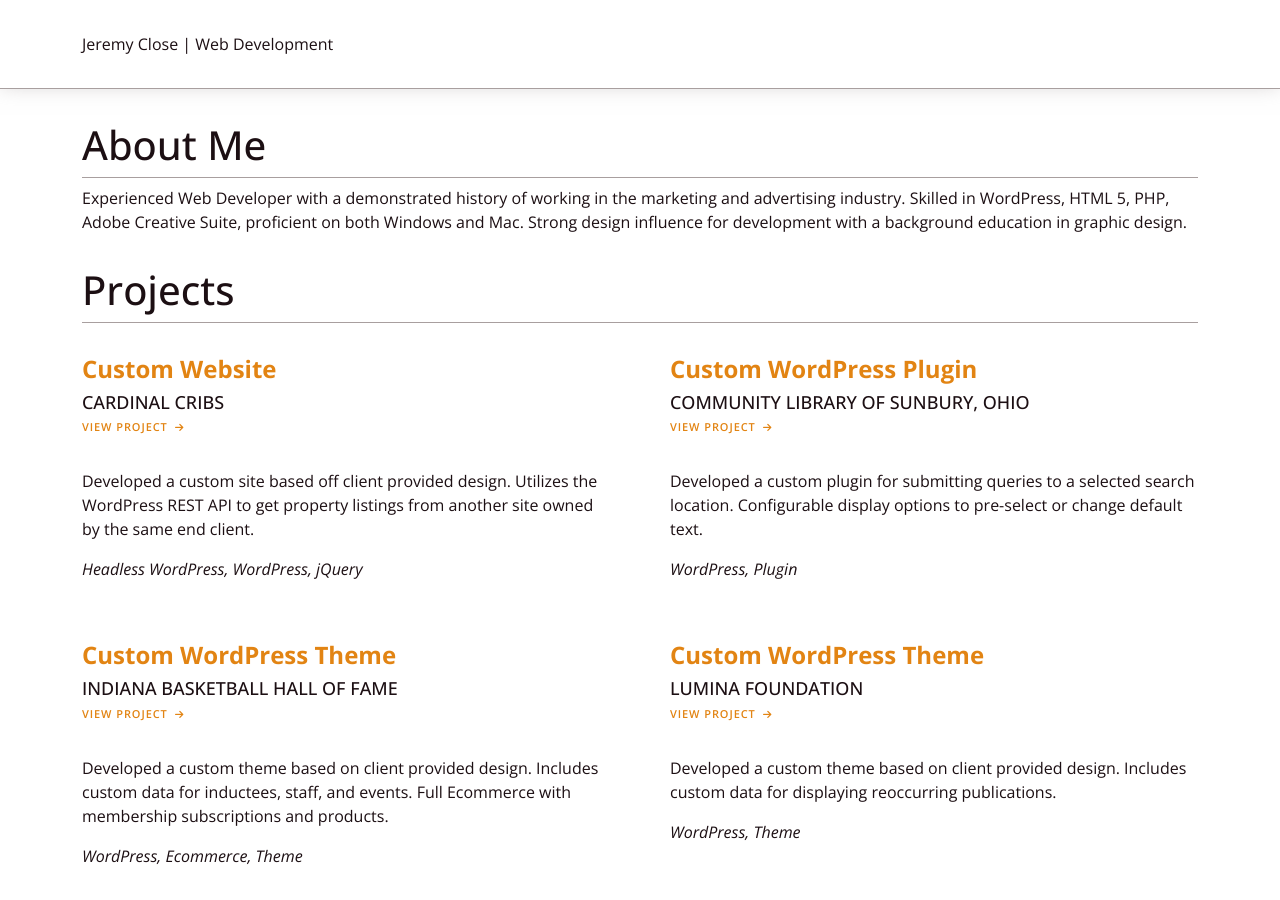
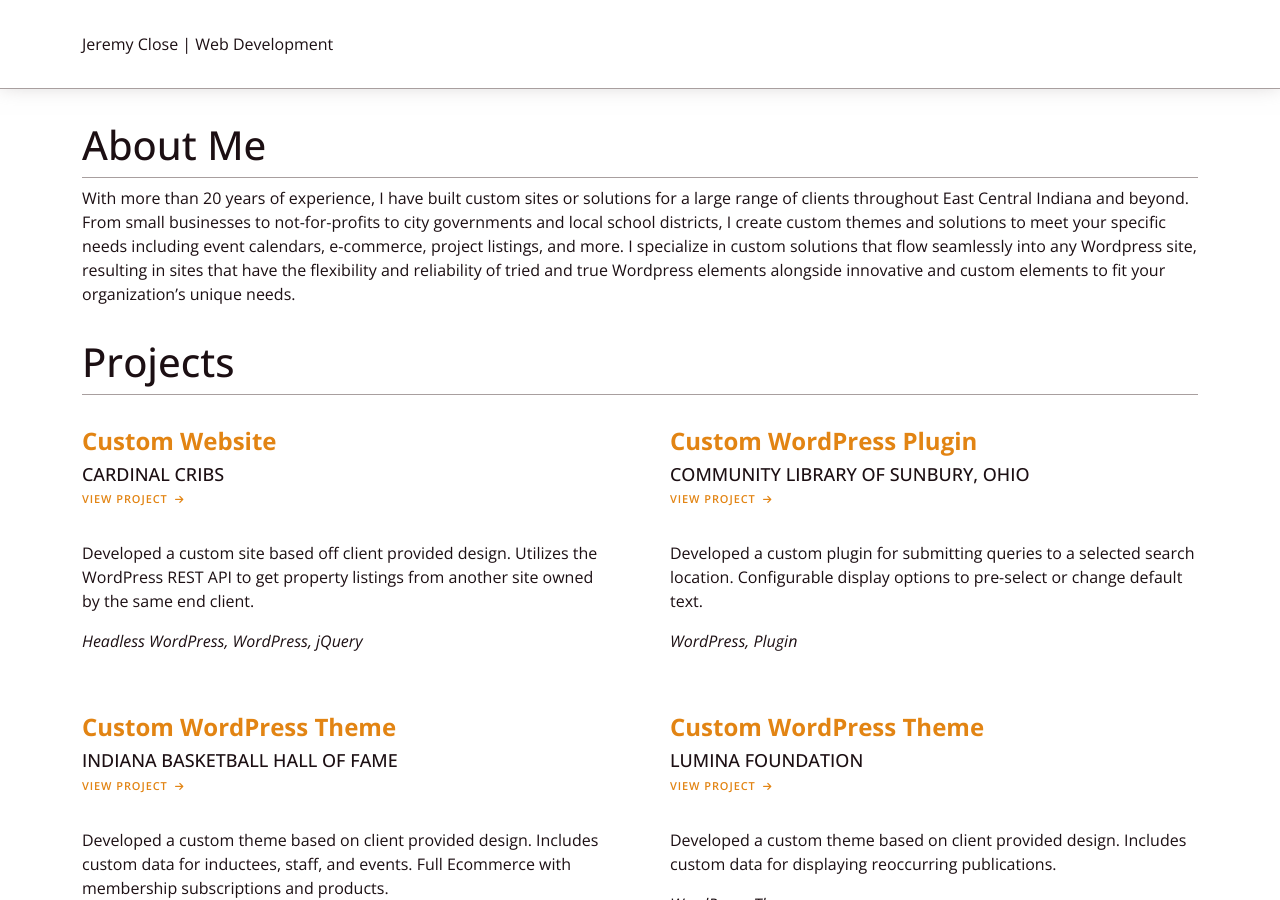
Before and after one commit to jkclose/jkclose.github.io, a Jekyll site: the page built from index.html, in a window 1280 px wide and 900 px high. Built offline with Jekyll 4.4.1, drawn with Linux system fonts in a browser that asks for light colours.

Commit message:
Basic content

```diff
--- a/index.html
+++ b/index.html
@@ -2,6 +2,6 @@
 title: About Me
 ---
 
-<p>Experienced Web Developer with a demonstrated history of working in the marketing and advertising industry. Skilled in WordPress, HTML 5, PHP, Adobe Creative Suite, proficient on both Windows and Mac. Strong design influence for development with a background education in graphic design.</p>
+<p>With more than 20 years of experience, I have built custom sites or solutions for a large range of clients throughout East Central Indiana and beyond. From small businesses to not-for-profits to city governments and local school districts, I create custom themes and solutions to meet your specific needs including event calendars, e-commerce, project listings, and more. I specialize in custom solutions that flow seamlessly into any Wordpress site, resulting in sites that have the flexibility and reliability of tried and true Wordpress elements alongside innovative and custom elements to fit your organization’s unique needs.</p>
 
 {% include projects.html %}
```
